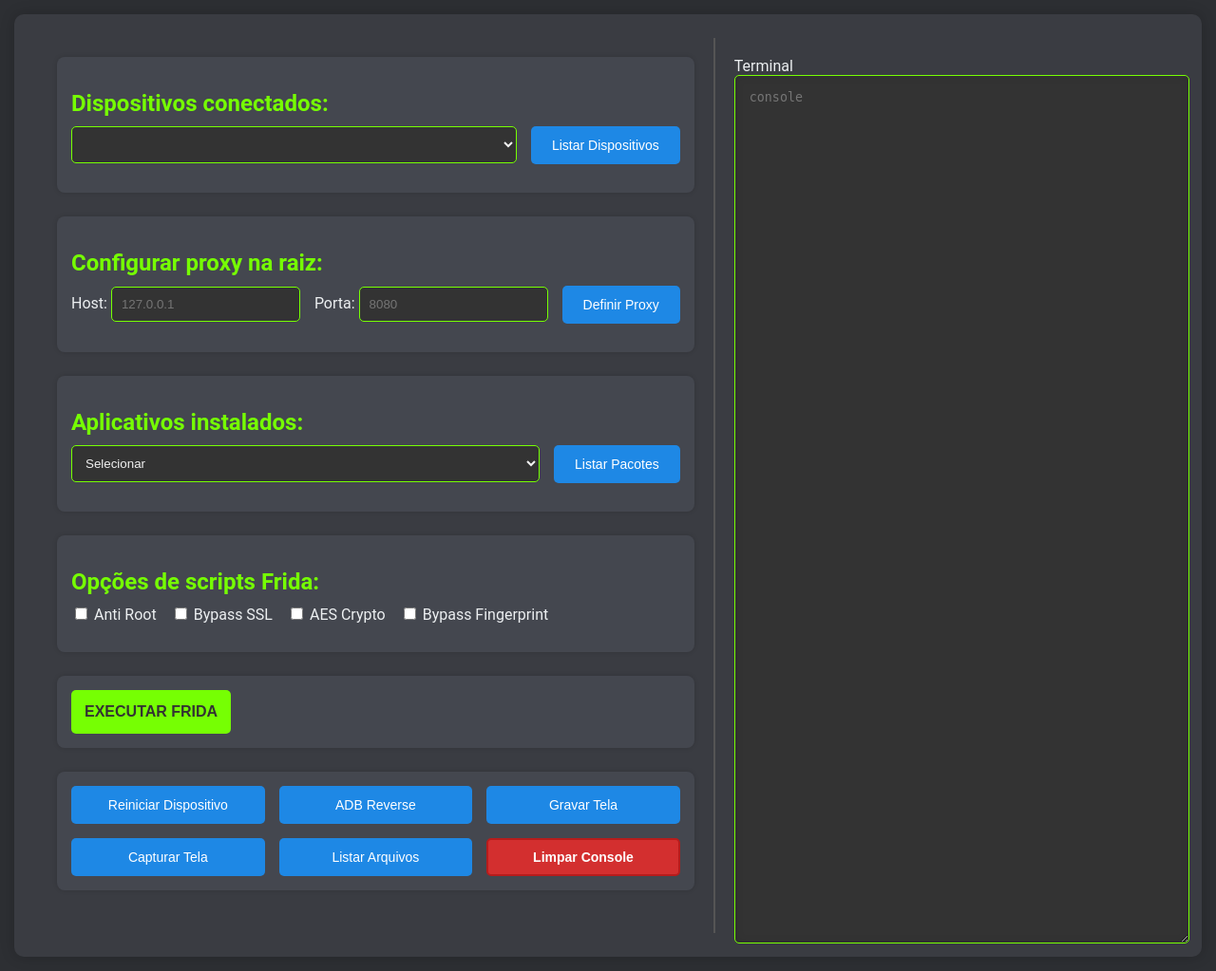
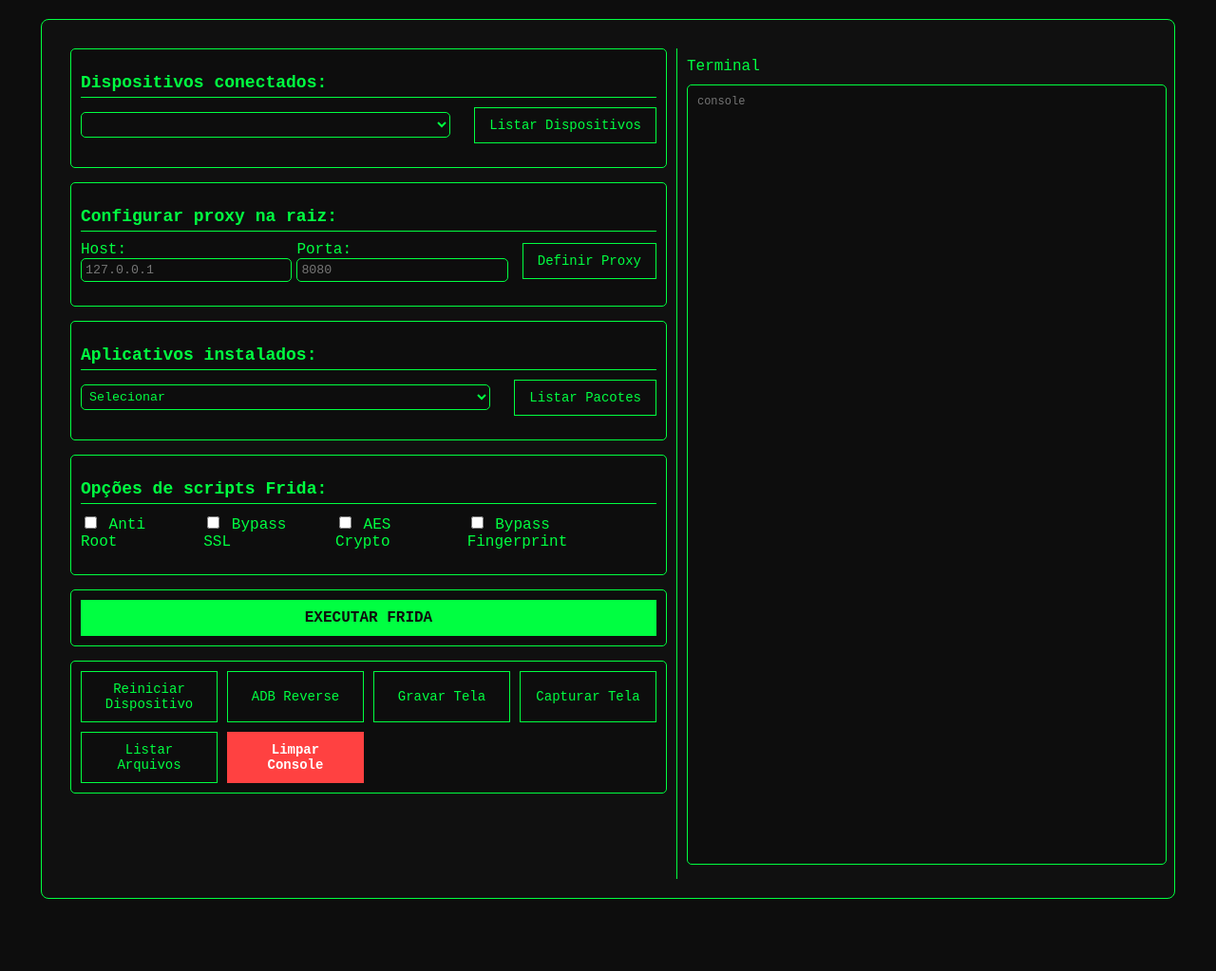
Before and after one commit to lucascdsm/web-fr1da, a Flask app: page / in a window 1280 px wide. Shown: the whole page at 95% size. After the commit the page ends 947 px from the top, so only its background shows below. Run offline with Flask 3, Linux system fonts and the light colour scheme; lists and menus that the app fills with data are empty; some libraries are stand-ins or nearby versions.

Commit message:
styles.css

```diff
--- a/static/css/styles.css
+++ b/static/css/styles.css
@@ -1,127 +1,175 @@
+/* Layout minimalista com estilo hacker */
 body {
-    font-family: 'Roboto', sans-serif;
-    background-color: #2D2F33;
-    color: #ECEFF1;
-    margin: 5px;
-    padding: 10px;
+    font-family: 'Courier New', monospace;
+    background-color: #0D0D0D;
+    color: #00FF41;
+    margin: 0;
+    padding: 0;
 }
 
 .container {
     display: flex;
     flex-wrap: wrap;
-    margin: 0 auto;
-    padding: 25px;
-    background-color: #3A3C42;
-    box-shadow: 0 0 15px rgba(0, 0, 0, 0.2);
-    border-radius: 10px;
+    margin: 20px auto;
+    padding: 20px;
+    background-color: #101010;
+    border: 1px solid #00FF41;
+    border-radius: 8px;
+    width: 90%;
+    max-width: 100%;
 }
 
 .main-content, .side-content {
-    padding: 20px;
+    padding: 10px;
 }
 
 .main-content {
-    flex: 1.5;
-    min-width: 350px;
+    flex: 1.3;
+    min-width: 300px;
 }
 
 .side-content {
     flex: 1;
-    min-width: 300px;
-    border-left: 2px solid #555;
+    min-width: 250px;
+    border-left: 1px solid #00FF41;
+    margin-top: 10px;
 }
 
 h2 {
     margin-bottom: 10px;
-    color: #76FF03;
+    color: #00FF41;
+    font-size: 18px;
+    border-bottom: 1px solid #00FF41;
+    padding-bottom: 5px;
 }
 
 .section {
-    margin-bottom: 25px;
-    padding: 15px;
-    background-color: #44474F;
-    border-radius: 8px;
-    box-shadow: 0 0 5px rgba(0, 0, 0, 0.15);
+    margin-bottom: 15px;
+    padding: 10px;
+    background-color: #0D0D0D;
+    border: 1px solid #00FF41;
+    border-radius: 5px;
 }
 
 .input-group,
 .checkbox-group {
     display: flex;
-    align-items: center;
-    gap: 15px;
-    margin-bottom: 15px;
+    align-items: center; /* Alinha os elementos verticalmente */
+    gap: 15px; /* Aumenta o espaço entre os elementos */
+    margin-bottom: 15px; /* Adiciona espaço inferior ao grupo */
+}
+
+.input-group label {
+    flex: 1; /* Faz os inputs ocuparem mais espaço */
+}
+
+.input-group button {
+    flex-shrink: 0; /* Impede que o botão encolha */
+    padding: 10px 15px; /* Ajusta o tamanho do botão */
+    font-size: 14px;
+    margin-left: 10px; /* Espaçamento específico para o botão */
 }
 
 input[type="text"],
 select,
-option {
-    flex-grow: 1;
-    padding: 10px;
+textarea {
+    width: 100%;
+    height: 40%;
+    padding: 4px;
+    border: 1px solid #00FF41;
+    background-color: #0D0D0D;
+    color: #00FF41;
     border-radius: 5px;
-    border: 1px solid #76FF03;
-    background-color: #333;
-    color: #F1F1F1;
+    font-family: 'Courier New', monospace;
+}
+
+input:focus,
+select:focus,
+textarea:focus {
+    outline: none;
+    border-color: #33FF66;
+    box-shadow: 0 0 8px #33FF66;
 }
 
 button {
-    padding: 10px 20px;
-    border: 2px solid transparent;
-    border-radius: 5px;
-    background-color: #1E88E5;
-    color: #FFF;
+    padding: 10px 15px;
+    border: 1px solid #00FF41;
+    background-color: transparent;
+    color: #00FF41;
+    font-family: 'Courier New', monospace;
+    font-size: 14px;
     cursor: pointer;
-    transition: background-color 0.3s ease, box-shadow 0.3s ease;
-    display: flex;
-    align-items: center;
-    justify-content: center;
-    font-size: 14px;
+    transition: background-color 0.3s, color 0.3s;
 }
 
 button:hover {
-    background-color: #1565C0;
-    box-shadow: 0 0 10px #1565C0;
+    background-color: #00FF41;
+    color: #0D0D0D;
 }
 
 textarea {
-    padding: 15px;
-    width: 100%;
-    height: calc(100% - 20px);
-    border-radius: 5px;
-    resize: vertical;
-    color: #C5E1A5;
-    background-color: #333;
-    border: 1px solid #76FF03;
-    box-shadow: inset 0 0 10px rgba(0, 0, 0, 0.1);
+    height: 200px;
+    resize: none;
 }
 
-textarea:focus,
-input:focus,
-select:focus {
-    outline: 2px solid #76FF03;
+.side-content textarea {
+    height: 800px; /* Aumenta o espaço vertical do terminal */
+    width: 100%; /* Ocupa toda a largura disponível */
+    border: 1px solid #00FF41;
+    background-color: #0D0D0D;
+    color: #00FF41;
+    font-family: 'Courier New', monospace;
+    font-size: 12px;
+    resize: none; /* Impede redimensionamento */
+    margin-top: 10px;
+    padding: 10px;
 }
 
 .btn-executar {
-    background-color: #76FF03;
-    color: #333;
+    width: 100%;
+    font-size: 16px;
     font-weight: bold;
-    padding: 12px;
-    font-size: 16px;
     text-transform: uppercase;
+    background-color: #00FF41;
+    color: #0D0D0D;
+    border: none;
+    transition: background-color 0.3s ease;
+}
+
+.btn-executar:hover {
+    background-color: #33FF66;
 }
 
 .clearText {
-    background-color: #D32F2F;
-    border: 2px solid #B71C1C;
+    background-color: #FF4141;
+    color: #FFF;
     font-weight: bold;
-    color: #FFF;
+    border: none;
 }
 
 .clearText:hover {
-    background-color: #B71C1C;
+    background-color: #FF6666;
 }
 
 #button-grid {
     display: grid;
-    grid-template-columns: repeat(auto-fit, minmax(150px, 1fr));
-    gap: 15px;
+    grid-template-columns: repeat(auto-fit, minmax(120px, 1fr));
+    gap: 10px;
 }
+
+/* Estilo responsivo */
+@media (max-width: 768px) {
+    .container {
+        flex-direction: column;
+        padding: 10px;
+    }
+
+    .side-content {
+        border-left: none;
+        margin-top: 20px;
+    }
+
+    textarea {
+        height: 150px;
+    }
+}
```
